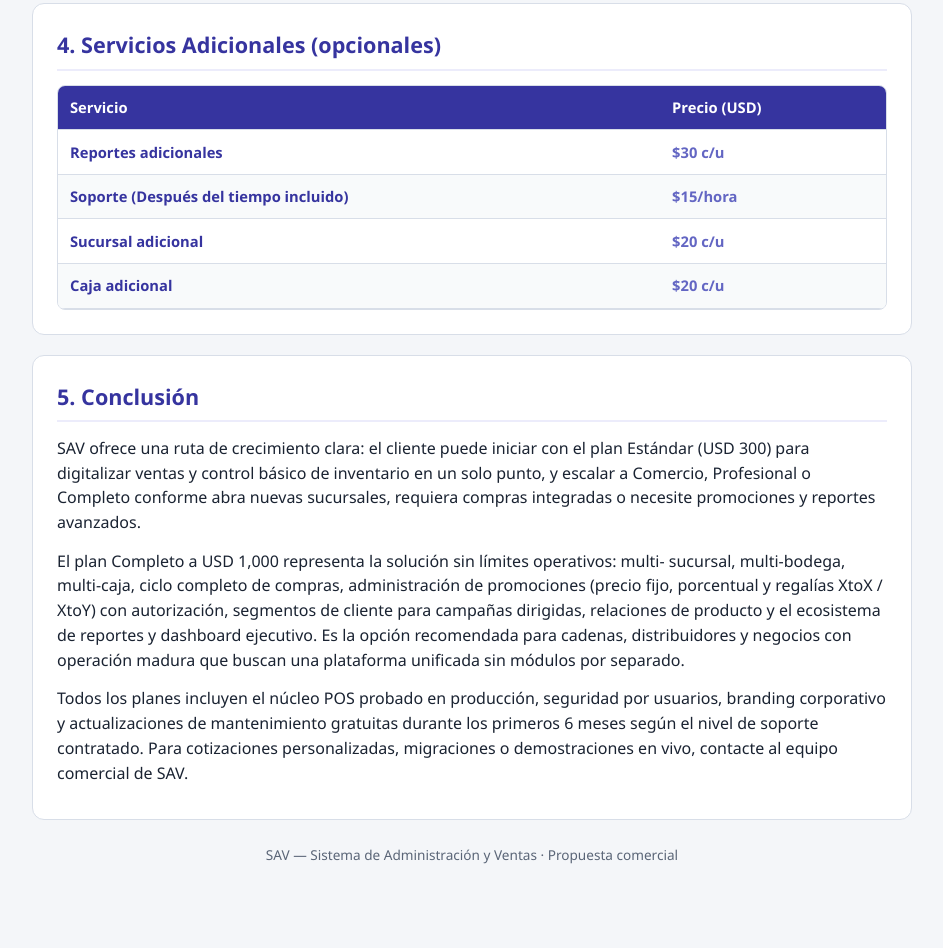
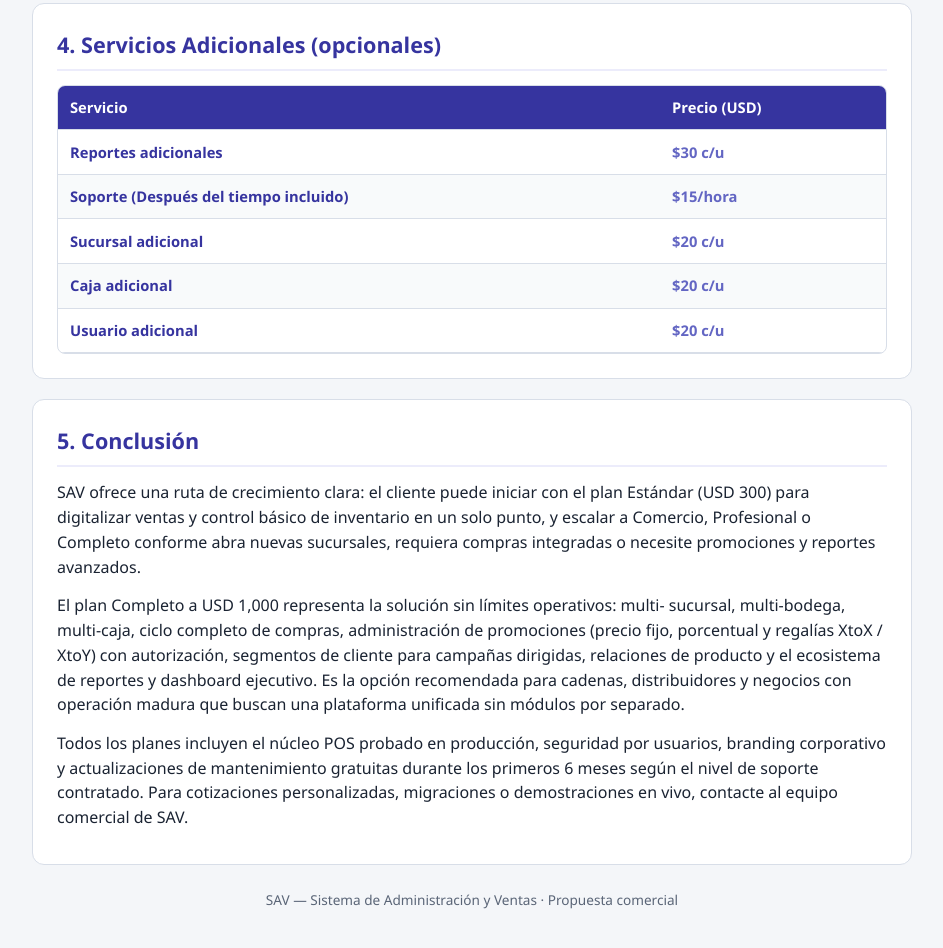
Before and after one commit to sav-nic/software, a plain HTML site: page oferta.html in a window 1280 px wide. Shown: the part 6629-7577 px from the top of the page, without its empty margins (168-1111 px from the left). Drawn offline with Linux system fonts and the light colour scheme.

Commit message:
Update oferta.html

```diff
--- a/oferta.html
+++ b/oferta.html
@@ -478,6 +478,7 @@
             <tr><td>Soporte (Después del tiempo incluido)</td><td class="price">$15/hora</td></tr>
             <tr><td>Sucursal adicional</td><td class="price">$20 c/u</td></tr>
             <tr><td>Caja adicional</td><td class="price">$20 c/u</td></tr>
+            <tr><td>Usuario adicional</td><td class="price">$20 c/u</td></tr>
           </tbody>
         </table>
       </div>
```
